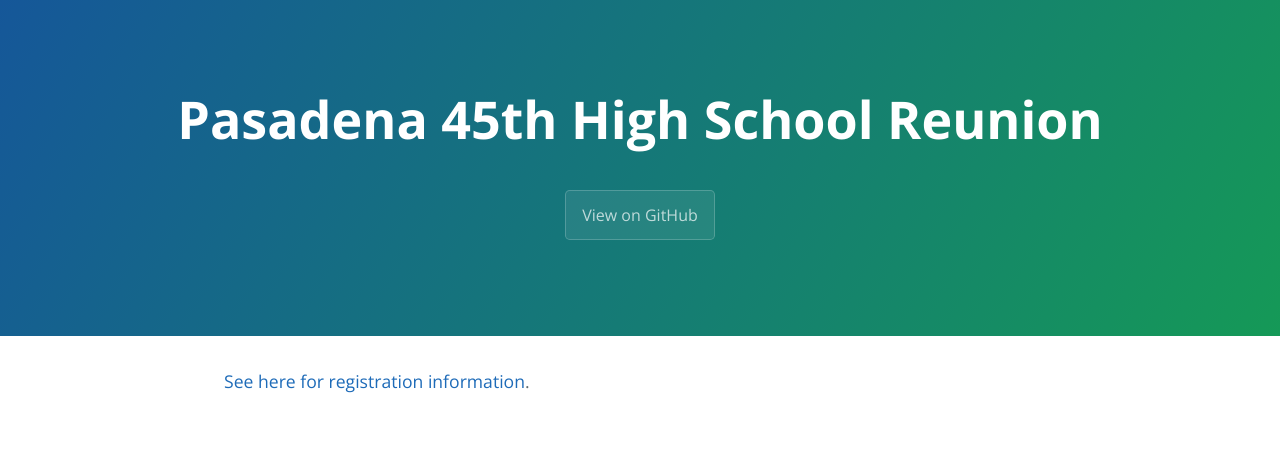
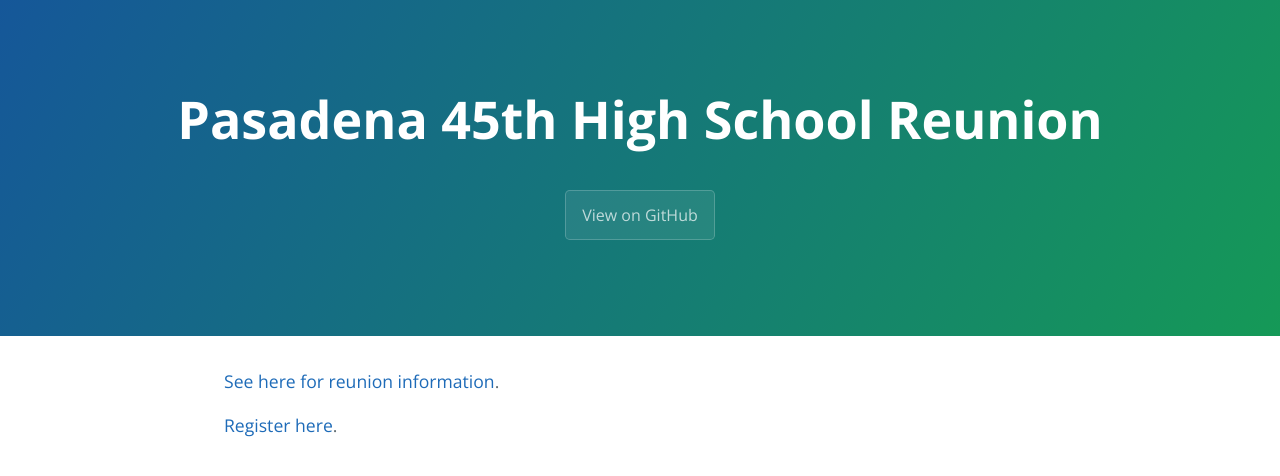
Before and after one commit to lwindham/pasadenahs45th, a Jekyll site: the page built from index.md, in a window 1280 px wide. Shown: the top 476 px of the page. Built offline with Jekyll 4.4.1, drawn with Linux system fonts in a browser that asks for light colours; the repository's description, which GitHub fills in, is left out.

Commit message:
minor change

```diff
--- a/index.md
+++ b/index.md
@@ -2,4 +2,6 @@
 layout: default
 ---
 
-[See here for registration information](./reunion.pdf).
+[See here for reunion information](./reunion.pdf).
+
+[Register here](https://docs.google.com/forms/d/e/1FAIpQLSdlVKTTTiusTmb0wsmmphC4Hp3mQQ42NG3wJ3TBVfSlbtAZjQ/viewform).
```
